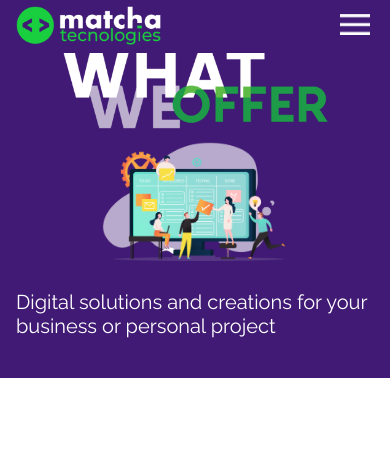
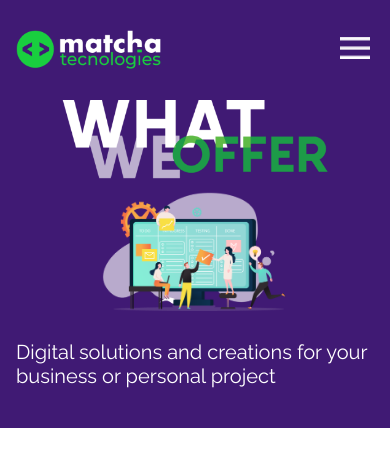
Before and after one commit to rocoto-tech/matchaTechnologies, a website built with Parcel: page index.pug in a window 390 px wide. Built offline with nearby package versions, Linux system fonts and the light colour scheme.

Commit message:
barra move

```diff
--- a/styles/landing.sass
+++ b/styles/landing.sass
@@ -35,15 +35,6 @@
             // height: auto
 
 
-    // &__left
-    //     padding-top: 100px
-    //     width: 80%
-    //     font-size: 25px
-
-    // &__right
-    //     height: 100%
-    //     display: flex
-    //     align-items: center
 
 @media only screen and (max-width: 600px)
     .landing
@@ -53,7 +44,7 @@
         padding: 0px
         justify-items: center
 
-        padding-top: 39px
+        padding-top: 89px
 
         &__what
             grid-area: what
@@ -69,11 +60,3 @@
             padding-right: 16px
             font-size: 20px
             padding-bottom: 20px
-
-        // &__inicio1
-        //     height: 98px
-
-        // &__inicio2
-        //     height: 180px
-        // &__left
-        //     padding-top: 56px
--- a/styles/navbar.sass
+++ b/styles/navbar.sass
@@ -104,6 +104,8 @@
         align-items: center
         padding: 0px 14px
 
+        height: 100px
+
 
 
         &__logo
```
